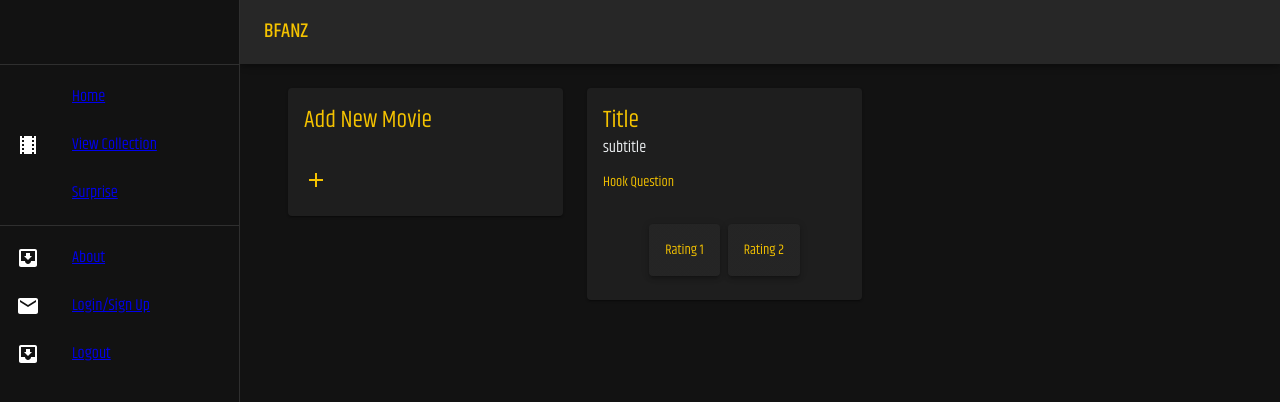
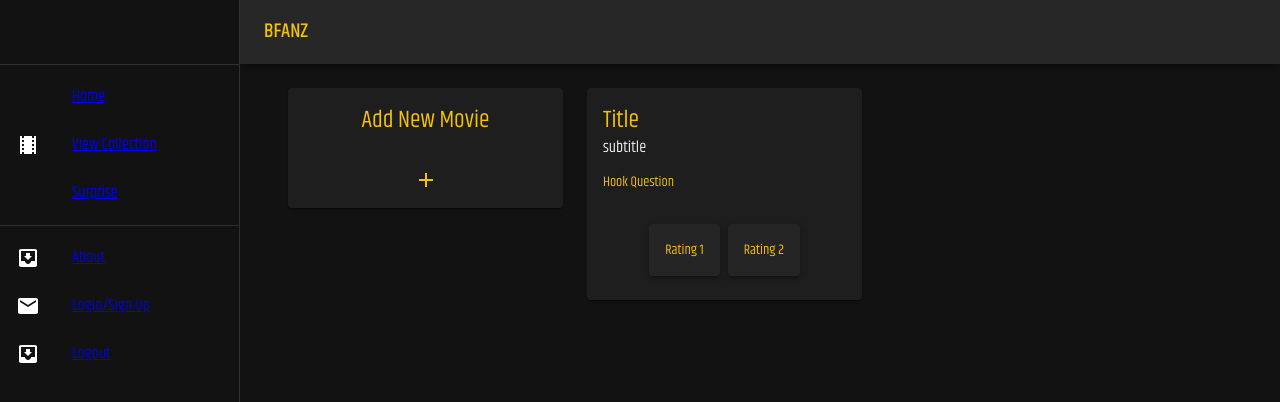
Before and after one commit to WilliamCrownover/bfanz, a React (Create React App) app in the folder client/: page /collection in a window 1280 px wide. Shown: the top 402 px of the page. Built offline with nearby package versions, Linux system fonts and the light colour scheme.

Commit message:
centered the content of the button

```diff
--- a/client/src/components/AddMovieButton/index.js
+++ b/client/src/components/AddMovieButton/index.js
@@ -9,12 +9,12 @@ export default function BasicCard() {
     return (
         <Card sx={{ minWidth: 275 }}>
             <CardActionArea href="/AddMovie">
-                <CardContent>
+                <CardContent sx={{ display: 'flex', justifyContent: 'center' }}>
                     <Typography variant="h5" component="div">
                         Add New Movie
                     </Typography>
                 </CardContent>
-                <CardContent>
+                <CardContent sx={{ display: 'flex', justifyContent: 'center' }}>
                     <AddIcon />
                 </CardContent>
             </CardActionArea>
```
